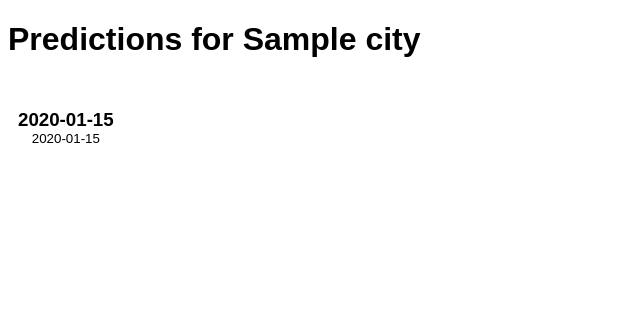
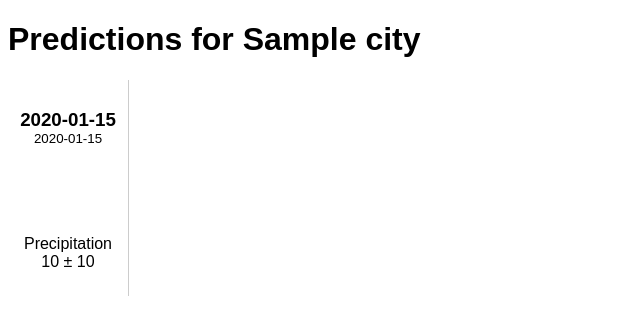
Before and after one commit to rogeriochaves/forecaster, a Flask app: template forecaster/templates/bayes.html in a window 1280 px wide. Shown: the top 335 px of the page, without its empty margins (0-640 px from the left). Run offline with Flask 2, Linux system fonts and the light colour scheme; the template is opened without the code that fills it: most values are stand-ins (such as "Sample title", 1, 10 or a date in 2020).

Commit message:
Add precipitation plot with hardcoded sigmas, TODO: compute and store evolving sigmas

```diff
--- a/forecaster/server.py
+++ b/forecaster/server.py
@@ -3,6 +3,7 @@
 import csv
 import io
 import os
+import numpy as np
 from flask import Flask, make_response, render_template
 from visualizations import bayes
 from yyyy_mm_dd import *
@@ -14,7 +15,20 @@
 def index(city="Amsterdam"):
     predictions = bayes.predictions_for(city)
 
-    return render_template('bayes.html', today=today(), city=city, predictions=predictions)
+    return render_template('bayes.html', today=today(), city=city, predictions=predictions, bell_curve_points=bell_curve_points)
+
+
+def bell_curve_points(precipitation):
+    mu = precipitation['mu']
+    sigma = precipitation['sigma']
+
+    bins = np.array(list(range(0, 101))) / 100
+    line = np.exp(-(bins - mu)**2 / (2 * sigma**2))
+
+    points = [("%.0f" % (x * 100)) + "," + ("%.2f" % (50 - (50 * y)))
+              for x, y in zip(bins, line)]
+
+    return " ".join(points)
 
 
 @app.route('/csv')
--- a/forecaster/templates/bayes.html
+++ b/forecaster/templates/bayes.html
@@ -22,6 +22,9 @@
       .forecast-block {
         text-align: center;
         padding: 10px;
+        min-width: 100px;
+        max-width: 100px;
+        border-right: 1px solid #ccc;
       }
     </style>
     <script src="/static/javascript/keyshape.min.js"></script>
@@ -35,8 +38,18 @@
           {% if prediction.forecast_for.strftime('%Y-%m-%d') != today %}
             <small>{{ prediction.forecast_for.strftime('%b %d') }}</small>
           {% endif %}
+          <div style="margin-bottom: 15px">
+            <svg version="1.1" xmlns="http://www.w3.org/2000/svg" xmlns:xlink="http://www.w3.org/1999/xlink" viewBox="0 0 100 50" style="margin-top: 25px">
+              <path d="M 0,50 {{ bell_curve_points(prediction.precipitation) }} 100,50 z" style="fill: #0066cc" />
+            </svg>
+            <div style="margin-top: 10px">
+              Precipitation <br />
+              {{ (prediction.precipitation.mu * 100)|round|int }}
+              ± {{ (prediction.precipitation.sigma * 100)|round|int }}
+            </div>
+          </div>
           {% for probability in prediction.probabilities %}
-            {% if probability.chance > 5 %}
+            {% if probability.chance >= 5 %}
               <div>
                 {% if probability.weather == "Sunny" %}
                   <img src="/static/svg/a_1_sunny.svg" />
--- a/forecaster/visualizations/bayes.py
+++ b/forecaster/visualizations/bayes.py
@@ -1,6 +1,11 @@
 import db
 import pandas as pd
 from yyyy_mm_dd import *
+
+stds = {
+    'Amsterdam': [0.19660064200323854, 0.2383552612223972, 0.24637917559070285, 0.2567377666273462, 0.2769345820649991, 0.25988795411934534, 0.2591418181970274, 0.2600691186768337, 0.26349445716168757, 0.2609331590767258, 0.26471109387051434, 0.2632894521789452, 0.2664901882334896, 0.2716871438013777, 0.2761305425003428, 0.2792497015187846, 0.2748464079452215, 0.2773755833560155, 0.2802023041210639, 0.28170403379954745, 0.28079213172340817, 0.28457807195483986, 0.29317417417635955, 0.29012371907354734, 0.2895611924361685, 0.2851722890963348, 0.2853692667424292, 0.28655691401895894, 0.29096525041866333, 0.29532291222576673, 0.30048861933874543, 0.29785852898074516, 0.2986015062933946, 0.2968000389931035, 0.29275546670577374, 0.2947239615901258, 0.30026705766973133, 0.3056589781873982, 0.3029437702556515, 0.30068563531702297, 0.3009011511906223, 0.30469307134998647, 0.299926244343794, 0.29192349828158914, 0.29297914307173195, 0.2904939589984911, 0.2969487842963446, 0.4392106721796901],
+    'Rio de Janeiro': [0.047516448721903116, 0.0691692079040573, 0.08653805347981429, 0.10847364896060305, 0.12320037630092069, 0.1274704358828662, 0.154884148535676, 0.1575432022446098, 0.15660622988775713, 0.1576198151912777, 0.1619820032610724, 0.16214882522486612, 0.16269854063610603, 0.16338163383032514, 0.16444518146326423, 0.16140555232148884, 0.16063792418487738, 0.16324002796273862, 0.16658410506816432, 0.16517079998536555, 0.16711289602507337, 0.16922039084334678, 0.1704589338679017, 0.17085556126702076, 0.16730265168828884, 0.16703154084714095, 0.16625825868999594, 0.16406387528794086, 0.166249545521256, 0.16777455800749694, 0.17053978909383294, 0.1744050025960669, 0.1743879106817563, 0.171943079665187, 0.1713514730975283, 0.17491596393724035, 0.17836590797383942, 0.18104733199644482, 0.18153817528664623, 0.18345226629885036, 0.18376067244327532, 0.18298264240469791, 0.1861959978329796, 0.18776081810958783, 0.19343983206266643, 0.1964207284997987, 0.198598472912617, 0.4993764543424647],
+}
 
 
 def predictions_for(city):
@@ -11,13 +16,13 @@
             break
         if row.forecast_delta not in forecasts:
             forecasts[row.forecast_delta] = row
-    forecasts = [adjust_forecast(df, row) for row in forecasts.values()]
+    forecasts = [adjust_forecast(city, df, row) for row in forecasts.values()]
     forecasts = sorted(forecasts, key=lambda x: x["forecast_for"])
 
     return forecasts
 
 
-def adjust_forecast(df, row):
+def adjust_forecast(city, df, row):
     df = df[(df.forecast_delta == row.forecast_delta)]
     prediction = row.weather_type
 
@@ -49,7 +54,14 @@
     probabilities = sorted(
         probabilities, key=lambda x: x["chance"], reverse=True)
 
-    return {'forecast_for': row.forecast_for, 'probabilities': probabilities}
+    return {
+        'forecast_for': row.forecast_for,
+        'probabilities': probabilities,
+        'precipitation': {
+            'mu': row.precipitation / 100,
+            'sigma': stds[city][row.forecast_delta]
+        }
+    }
 
 
 def weather_group(weather):
@@ -69,7 +81,8 @@
 
 
 def get_data(city):
-    columns = ["timestamp", "forecast_delta", "summary", "temperature"]
+    columns = ["timestamp", "forecast_delta",
+               "summary", "temperature", "precipitation"]
     conn = db.connect()
     cur = conn.cursor()
     cur.execute(
--- a/requirements.txt
+++ b/requirements.txt
@@ -6,3 +6,4 @@
 sentry-sdk
 Flask
 pandas
+numpy
```
Also changed, not shown: 1 other file.
